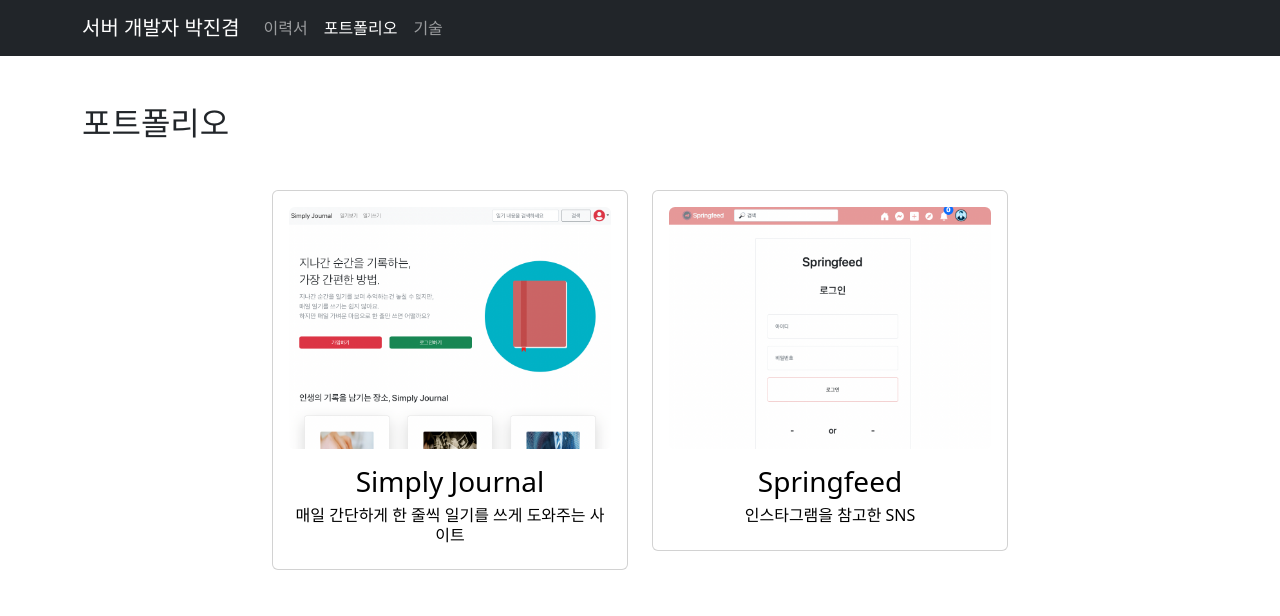
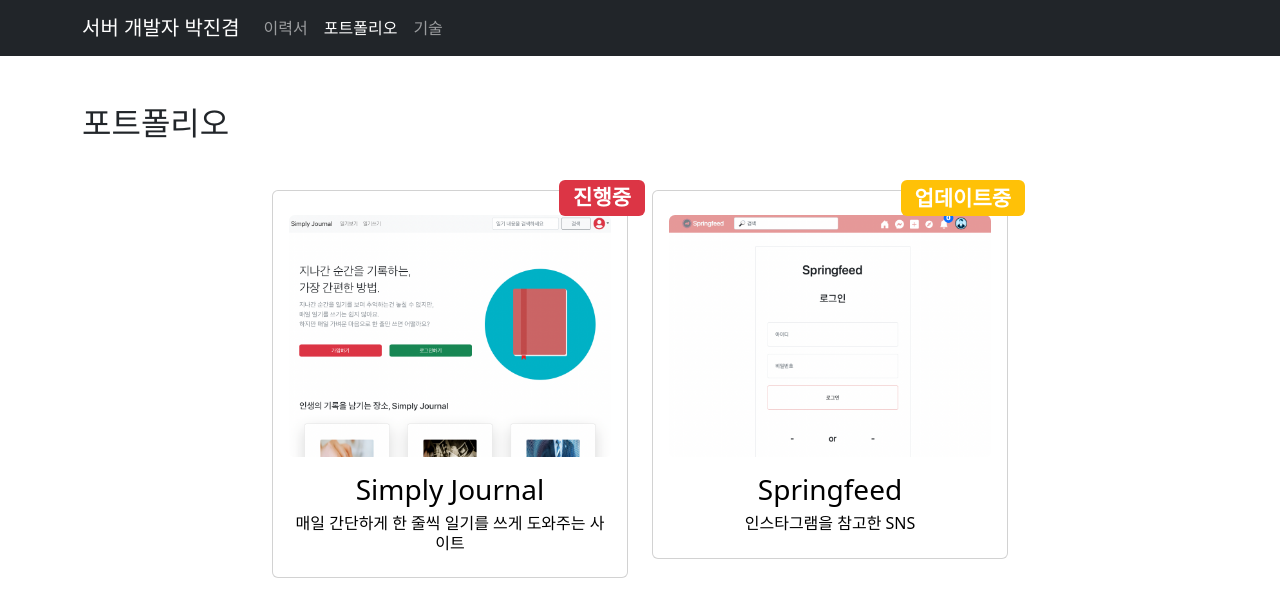
Before and after one commit to jinkyumpark/jinkyumpark, a React (Create React App) app: page /portfolio in a window 1280 px wide. Shown: the top 616 px of the page. Built offline with nearby package versions, Linux system fonts and the light colour scheme.

Commit message:
add portfolio status

```diff
--- a/src/data/portfolio.js
+++ b/src/data/portfolio.js
@@ -5,6 +5,11 @@ import springfeed from '../images/portfolio/springfeed.png';
 import springfeedErDiagram from '../images/portfolio/er-diagram/springfeed-er.png';
 // URL Data
 import { portfolioUrl } from './url';
+
+// secondary 시작전
+// danger 진행중
+// success 완료
+// warning 업데이트중
 
 export const portfolios = [
     {
@@ -18,6 +23,10 @@ export const portfolios = [
         `,
         participants: 1,
         image: simplyJournal,
+        status: {
+            style: 'danger',
+            name: '진행중',
+        },
 
         primaryFeatures: [
             '일기 작성/수정/삭제',
@@ -55,6 +64,10 @@ export const portfolios = [
         `,
         participants: 3,
         image: springfeed,
+        status: {
+            style: 'warning',
+            name: '업데이트중',
+        },
 
         primaryFeatures: [
             '게시글, 스토리(시간이 지나면 사라지는 게시글), 댓글 CRUD',
--- a/src/portfolio/PortfolioCard.js
+++ b/src/portfolio/PortfolioCard.js
@@ -1,6 +1,7 @@
 import React from 'react';
 import { portfolioUrl } from '../data/url';
 import '../css/hover-effect.css';
+import { Badge } from 'react-bootstrap';
 
 const PortfolioCard = ({ portfolio, textStyle }) => {
     const portfolioDetailUrl = `${portfolioUrl}/${portfolio.name}`;
@@ -10,6 +11,19 @@ const PortfolioCard = ({ portfolio, textStyle }) => {
             href={portfolioDetailUrl}
             className={`text-decoration-none ${textStyle}`}
         >
+            <h3>
+                <Badge
+                    bg={portfolio.status.style}
+                    style={{
+                        position: 'absolute',
+                        right: '-5%',
+                        top: '-3%',
+                    }}
+                >
+                    {portfolio.status.name}
+                </Badge>
+            </h3>
+
             <img
                 src={portfolio.image}
                 alt={`${portfolio.title} thumbnail`}
```
